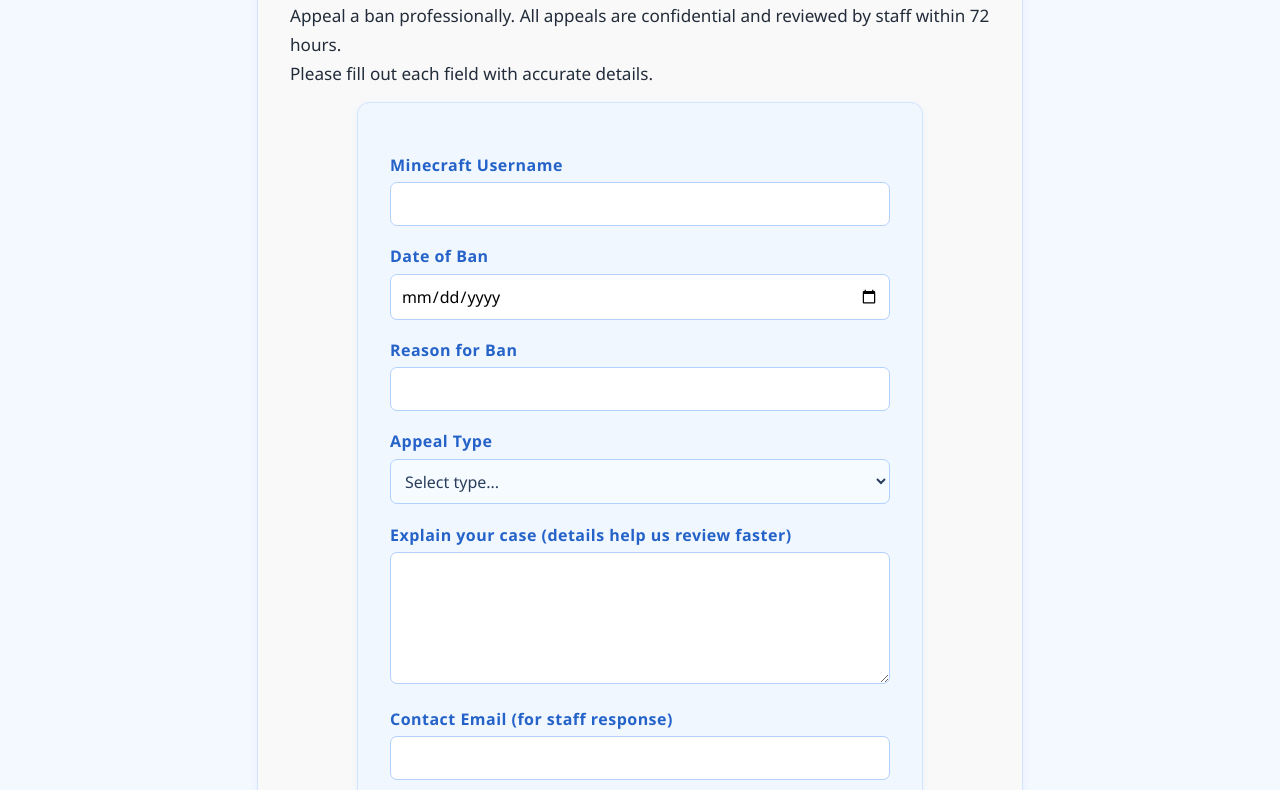
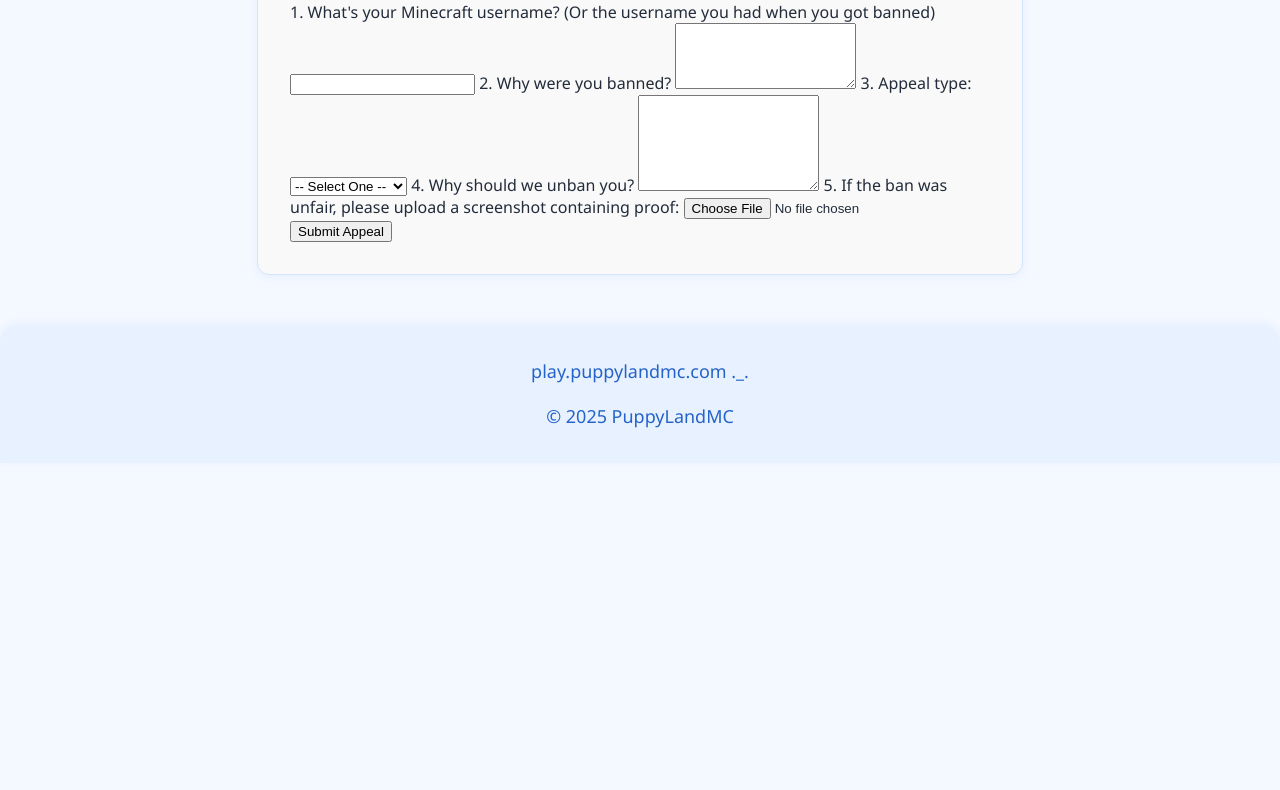
Before and after one commit to PuppyLuv1428/puppyland-site, a plain HTML site: page BanAppeal.html in a window 1280 px wide. Shown: the part 199-989 px from the top of the page. After the commit the page ends 800 px from the top, so only its background shows below. Drawn offline with Linux system fonts and the light colour scheme.

Commit message:
Update BanAppeal.html

```diff
--- a/BanAppeal.html
+++ b/BanAppeal.html
@@ -4,99 +4,6 @@
   <meta charset="UTF-8" />
   <title>Ban Appeals</title>
   <link rel="stylesheet" href="style.css" />
-  <style>
-    :root {
-      --main-blue: #3888ff;
-      --main-blue-dark: #2563c9;
-      --bg-light: #f9f9f9;
-      --border-light: #d3e4ff;
-      --input-bg: #f0f7ff;
-      --input-border: #b3d1ff;
-      --shadow: 0 2px 8px rgba(56,136,255,0.07);
-      --radius: 12px;
-    }
-    .container {
-      max-width: 700px;
-      margin: 2em auto;
-      padding: 2em;
-      background: var(--bg-light);
-      border-radius: var(--radius);
-      box-shadow: var(--shadow);
-      border: 1px solid var(--border-light);
-    }
-    .ban-appeal-form {
-      max-width: 500px;
-      margin: 0 auto;
-      padding: 2em;
-      background: var(--input-bg);
-      border-radius: var(--radius);
-      box-shadow: var(--shadow);
-      border: 1px solid var(--border-light);
-      font-family: inherit;
-    }
-    .ban-appeal-form label {
-      display: block;
-      margin-top: 1.2em;
-      font-weight: bold;
-      color: var(--main-blue-dark);
-      letter-spacing: 0.03em;
-    }
-    .ban-appeal-form input,
-    .ban-appeal-form textarea,
-    .ban-appeal-form select {
-      width: 100%;
-      padding: 0.62em;
-      margin-top: 0.4em;
-      border-radius: 7px;
-      border: 1.5px solid var(--input-border);
-      background: #fff;
-      font-family: inherit;
-      font-size: 1em;
-      transition: border-color 0.18s;
-    }
-    .ban-appeal-form input:focus,
-    .ban-appeal-form textarea:focus,
-    .ban-appeal-form select:focus {
-      border-color: var(--main-blue);
-      outline: none;
-      box-shadow: 0 0 0 2px #3888ff33;
-    }
-    .ban-appeal-form button {
-      margin-top: 2em;
-      padding: 0.8em 2em;
-      border: none;
-      border-radius: 8px;
-      background: var(--main-blue);
-      color: white;
-      font-size: 1.08em;
-      font-weight: bold;
-      cursor: pointer;
-      box-shadow: 0 2px 6px rgba(56,136,255,0.13);
-      transition: background 0.2s, box-shadow 0.2s;
-      letter-spacing: 0.03em;
-    }
-    .ban-appeal-form button:hover,
-    .ban-appeal-form button:focus {
-      background: var(--main-blue-dark);
-      box-shadow: 0 4px 14px rgba(56,136,255,0.18);
-    }
-    .form-message {
-      margin-top: 2em;
-      text-align: center;
-      font-size: 1.13em;
-      color: #2ea043;
-      background: #e6f7ec;
-      border-radius: 8px;
-      padding: 1.1em;
-      border: 1px solid #b9e9c8;
-      box-shadow: 0 2px 8px rgba(46,160,67,0.06);
-      display: none;
-    }
-    .ban-appeal-form select {
-      background: #f5fbff;
-      color: #2a3e5c;
-    }
-  </style>
 </head>
 <body>
   <nav>
@@ -108,54 +15,33 @@
     <a href="donate.html">Donate</a>
   </nav>
   <div class="container">
-    <h1 style="color:var(--main-blue-dark);">Ban Appeals :D</h1>
-    <p>Appeal a ban professionally. All appeals are confidential and reviewed by staff within 72 hours.<br>
-    Please fill out each field with accurate details.</p>
-    <form action="https://formsubmit.co/PuppyLuv1428@outlook.com" method="POST" class="ban-appeal-form" id="banAppealForm">
-      <label for="username">Minecraft Username</label>
-      <input type="text" id="username" name="Minecraft Username" required autocomplete="username">
+    <h1>Ban Appeals T-T</h1>
+    <form action="https://formspree.io/f/xpwjyaav" method="POST" enctype="multipart/form-data">
+      <label for="username">1. What's your Minecraft username? (Or the username you had when you got banned)</label>
+      <input type="text" name="username" id="username" required />
 
-      <label for="date">Date of Ban</label>
-      <input type="date" id="date" name="Date of Ban" required>
+      <label for="banreason">2. Why were you banned?</label>
+      <textarea name="banreason" id="banreason" rows="4" required></textarea>
 
-      <label for="reason">Reason for Ban</label>
-      <input type="text" id="reason" name="Reason for Ban" required>
-
-      <label for="appealtype">Appeal Type</label>
-      <select id="appealtype" name="Appeal Type" required>
-        <option value="">Select type...</option>
-        <option value="Second Chance Request">Second Chance Request</option>
-        <option value="False Ban">False Ban</option>
+      <label for="appealtype">3. Appeal type:</label>
+      <select name="appealtype" id="appealtype" required>
+        <option value="">-- Select One --</option>
+        <option value="Unfair Ban">Unfair Ban</option>
+        <option value="Second Chance">Second Chance</option>
       </select>
 
-      <label for="explanation">Explain your case (details help us review faster)</label>
-      <textarea id="explanation" name="Explanation" rows="5" required></textarea>
+      <label for="unbanreason">4. Why should we unban you?</label>
+      <textarea name="unbanreason" id="unbanreason" rows="6" required></textarea>
 
-      <label for="email">Contact Email (for staff response)</label>
-      <input type="email" id="email" name="Contact Email" required autocomplete="email">
+      <label for="proof">5. If the ban was unfair, please upload a screenshot containing proof:</label>
+      <input type="file" name="proof" id="proof" accept="image/*" />
 
-      <!-- FormSubmit options -->
-      <input type="hidden" name="_next" value="https://puppyluv1428.github.io/BanAppeal.html?submitted=true">
-      <input type="hidden" name="_captcha" value="false">
-
-      <button type="submit">Submit Appeal</button>
+      <button type="submit" class="btn">Submit Appeal</button>
     </form>
-    <div class="form-message" id="formMessage">
-      <strong>Thank you!</strong><br>
-      Your ban appeal has been submitted.<br>
-      Staff will review your case soon.
-    </div>
   </div>
   <footer>
-    <p>play.puppylandmc.com :D</p>
+    <p>play.puppylandmc.com ._.</p>
     <p>&copy; 2025 PuppyLandMC</p>
   </footer>
-  <script>
-    // Show confirmation if redirected after submit
-    if (window.location.search.includes('submitted=true')) {
-      document.getElementById('banAppealForm').style.display = 'none';
-      document.getElementById('formMessage').style.display = 'block';
-    }
-  </script>
 </body>
 </html>
```
